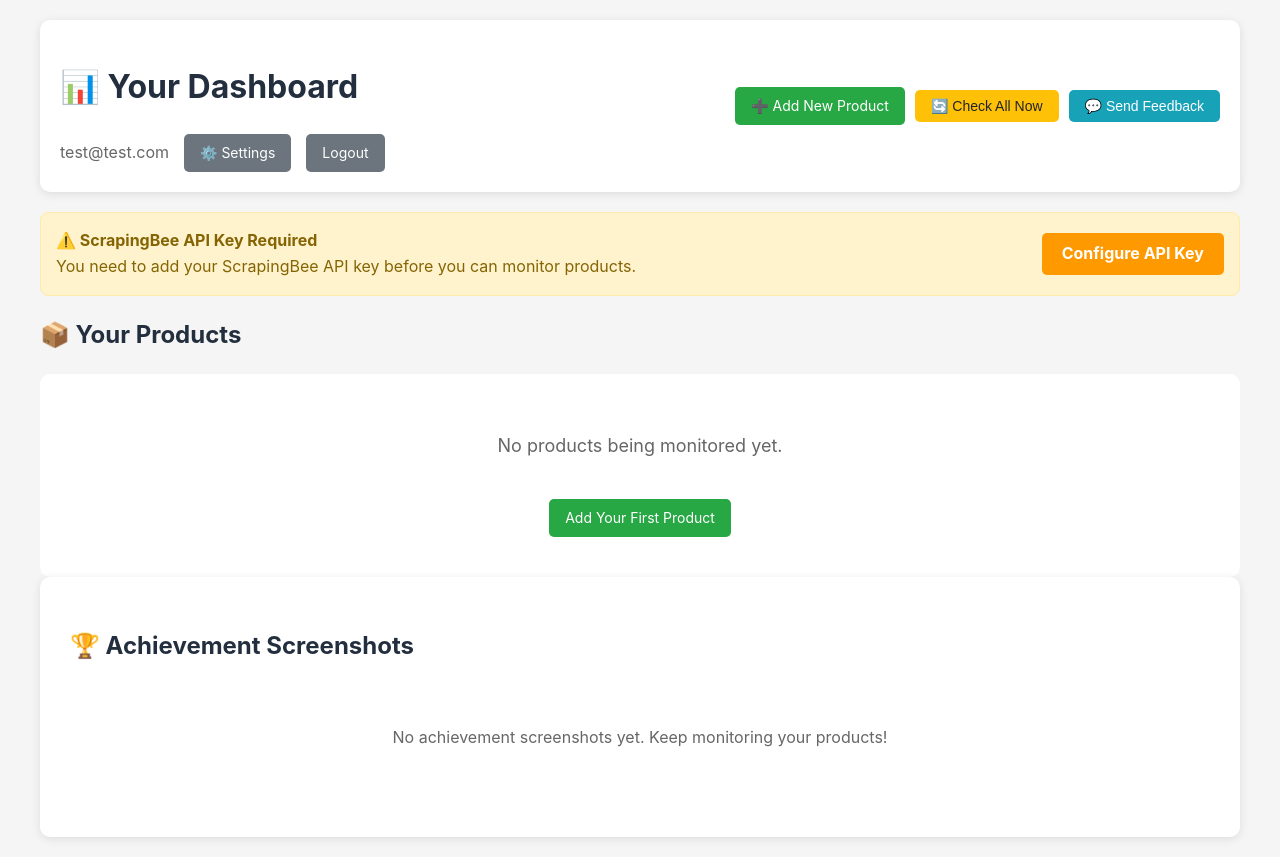
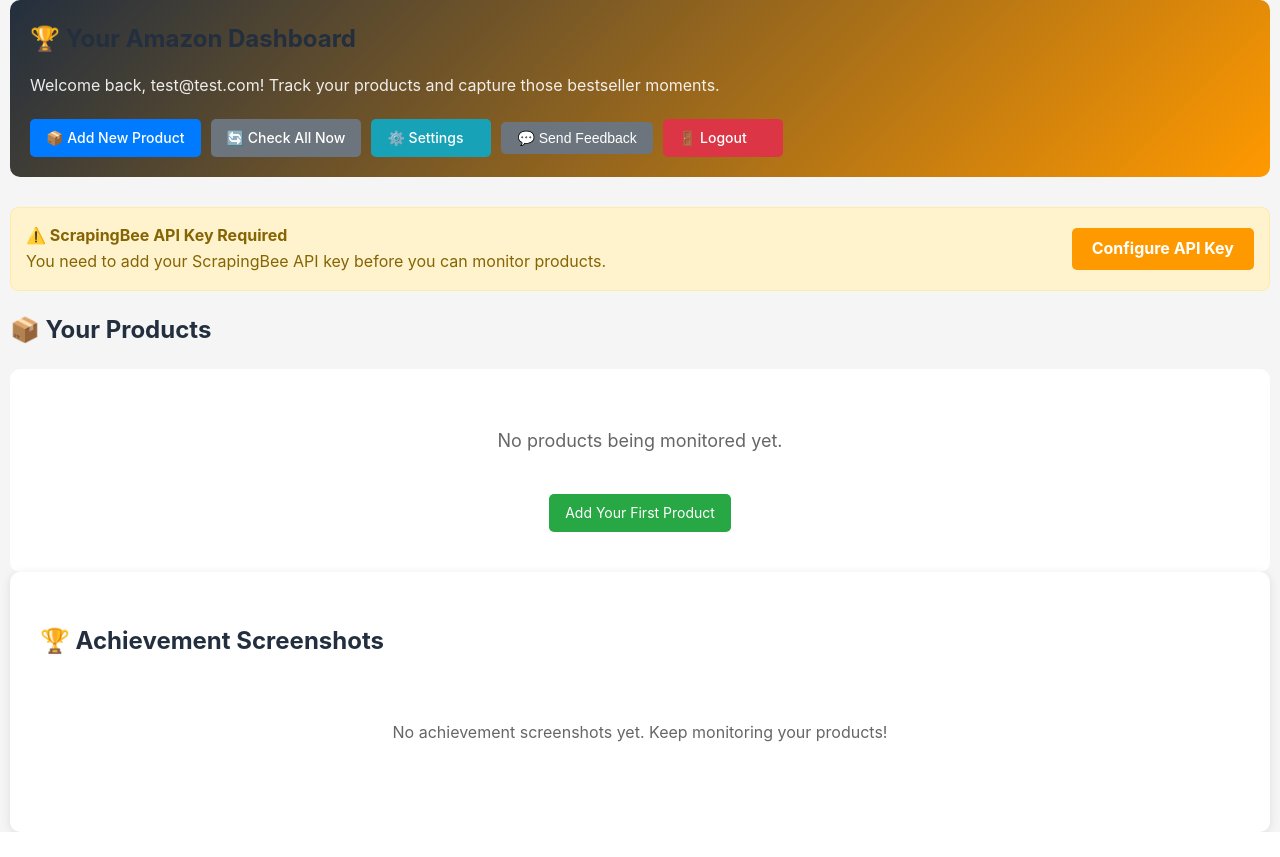
Before and after one commit to SodaCatStudio/amazon-screenshot-tracker, a Flask app: page /dashboard in a window 1280 px wide. After the commit the page ends 832 px from the top, so only its background shows below. Run offline with Flask 3, Linux system fonts and the light colour scheme; a user stored in the database is signed in; data that the repository does not hold is empty; some libraries are stand-ins or nearby versions.

Commit message:
Fix CSS syntax error

```diff
--- a/templates/dashboard.html
+++ b/templates/dashboard.html
@@ -64,20 +64,73 @@
         }
 
         .dashboard-header {
-            background: white;
+            background: linear-gradient(135deg, #232f3e 0%, #ff9900 100%);
             padding: 20px;
+            margin-bottom: 30px;
             border-radius: 10px;
-            box-shadow: 0 2px 10px rgba(0,0,0,0.1);
-            margin-bottom: 20px;
+            color: white;
+            position: relative;
+            width: 100%;
+            box-sizing: border-box;
+        }
+
+        .dashboard-header h1 {
+            margin: 0 0 15px 0;
+            font-size: 24px;
+        }
+
+        .dashboard-header p {
+            margin: 0 0 20px 0;
+            opacity: 0.9;
+        }
+
+        /* Button container - ensure it stays within bounds */
+        .dashboard-actions {
             display: flex;
-            justify-content: space-between;
+            flex-wrap: wrap;
+            gap: 10px;
+            justify-content: flex-start;
             align-items: center;
+            width: 100%;
+            box-sizing: border-box;
         }
-        .header-buttons {
-            display: flex;
-            gap: 10px;
-            align-items: center;
+
+        /* Individual button styling */
+        .dashboard-actions .btn {
+            padding: 8px 16px;
+            font-size: 14px;
+            border-radius: 5px;
+            text-decoration: none;
+            font-weight: 500;
+            border: none;
+            cursor: pointer;
+            transition: all 0.3s ease;
+            white-space: nowrap;
+            box-sizing: border-box;
+            min-width: fit-content;
         }
+
+        .btn-primary {
+            background-color: #ff9900;
+            color: white;
+        }
+
+        .btn-secondary {
+            background-color: rgba(255, 255, 255, 0.2);
+            color: white;
+            border: 1px solid rgba(255, 255, 255, 0.3);
+        }
+
+        .btn-danger {
+            background-color: #dc3545;
+            color: white;
+        }
+
+        .btn-info {
+            background-color: #17a2b8;
+            color: white;
+        }
+
         .user-info {
             display: flex;
             align-items: center;
@@ -409,14 +462,142 @@
             border-radius: 8px;
         }
 
-        /* Mobile responsive adjustments */
-        @media (max-width: 600px) {
-            .modal-content {
-                width: 95%;
-                margin: 2vh auto;
-                padding: 20px;
-                max-height: 95vh;
+        /* Mobile-specific responsive styles */
+        @media (max-width: 768px) {
+            input, textarea, select {
+                font-size: 16px; /* Prevents zoom on iOS */
             }
+
+            .dashboard-header {
+                padding: 15px;
+                margin: 10px;
+                border-radius: 8px;
+                /* Ensure it doesn't overflow on mobile */
+                max-width: calc(100vw - 20px);
+                overflow: hidden;
+            }
+
+            .dashboard-header h1 {
+                font-size: 20px;
+                line-height: 1.2;
+            }
+
+            .dashboard-header p {
+                font-size: 14px;
+                margin-bottom: 15px;
+            }
+
+            .dashboard-actions {
+                /* Stack buttons vertically on small screens */
+                flex-direction: column;
+                align-items: stretch;
+                gap: 8px;
+            }
+
+            .dashboard-actions .btn {
+                width: 100%;
+                text-align: center;
+                padding: 12px 16px;
+                font-size: 14px;
+                /* Ensure buttons don't overflow */
+                max-width: 100%;
+                box-sizing: border-box;
+            }
+        }
+
+        /* Very small mobile screens */
+        @media (max-width: 480px) {
+            .dashboard-header {
+                padding: 12px;
+                margin: 5px;
+            }
+
+            .dashboard-header h1 {
+                font-size: 18px;
+            }
+
+            .dashboard-header p {
+                font-size: 13px;
+            }
+
+            .dashboard-actions .btn {
+                padding: 10px 12px;
+                font-size: 13px;
+            }
+        }
+
+        /* Tablet landscape */
+        @media (min-width: 769px) and (max-width: 1024px) {
+            .dashboard-actions {
+                /* Two buttons per row on tablets */
+                display: grid;
+                grid-template-columns: 1fr 1fr;
+                gap: 10px;
+            }
+
+            .dashboard-actions .btn {
+                width: 100%;
+                text-align: center;
+            }
+        }
+
+        /* Large screens */
+        @media (min-width: 1025px) {
+            .dashboard-actions {
+                /* Horizontal layout on desktop */
+                flex-direction: row;
+                justify-content: flex-start;
+                flex-wrap: wrap;
+            }
+
+            .dashboard-actions .btn {
+                width: auto;
+                min-width: 120px;
+            }
+        }
+
+        /* Additional safety measures */
+        .container, .main-content {
+            max-width: 100%;
+            overflow-x: hidden;
+            box-sizing: border-box;
+            padding-left: 10px;
+            padding-right: 10px;
+        }
+
+        /* Ensure the entire page is mobile-friendly */
+        body {
+            margin: 0;
+            padding: 0;
+            box-sizing: border-box;
+            overflow-x: hidden;
+        }
+
+        *, *::before, *::after {
+            box-sizing: border-box;
+        }
+
+        /* Touch device specific improvements */
+        .touch-device .btn {
+            min-height: 44px; /* iOS recommended touch target */
+            touch-action: manipulation; /* Prevent zoom on double tap */
+        }
+
+        .touch-device .btn:active {
+            transform: scale(0.95);
+            transition: transform 0.1s ease;
+        }
+
+        /* Prevent horizontal scroll on mobile */
+        html, body {
+            overflow-x: hidden;
+            width: 100%;
+        }
+
+        /* Ensure viewport meta tag is working */
+        @viewport {
+            width: device-width;
+            initial-scale: 1;
         }
     </style>
 </head>
@@ -440,22 +621,30 @@
         {% endwith %}
 
         <div class="dashboard-header">
-            <div>
-                <h1>📊 Your Dashboard</h1>
-                <div class="user-info">
-                    <p style="color: #666; margin: 0;">{{ email }}</p>
-                    <a href="{{ url_for('settings') }}" class="btn btn-secondary">⚙️ Settings</a>
-                    <a href="{{ url_for('auth.logout') }}" class="btn btn-secondary">Logout</a>
-                </div>
-            </div>
-            <div class="header-buttons">
-                <a href="{{ url_for('add_product_form') }}" class="btn btn-success">➕ Add New Product</a>
-                <button onclick="checkAllProducts()" class="btn btn-warning">🔄 Check All Now</button>
-                <button onclick="showFeedbackModal()"
-                        class="btn btn-info"
-                        style="background-color: #17a2b8; color: white;">
-                   💬 Send Feedback
+            <h1>🏆 Your Amazon Dashboard</h1>
+            <p>Welcome back, {{ email }}! Track your products and capture those bestseller moments.</p>
+
+            <!-- Properly contained button group -->
+            <div class="dashboard-actions">
+                <a href="{{ url_for('add_product_form') }}" class="btn btn-primary">
+                    📦 Add New Product
+                </a>
+
+                <a href="#" onclick="checkAllProducts()" class="btn btn-secondary">
+                    🔄 Check All Now
+                </a>
+
+                <a href="{{ url_for('settings') }}" class="btn btn-info">
+                    ⚙️ Settings
+                </a>
+
+                <button onclick="showFeedbackModal()" class="btn btn-secondary">
+                    💬 Send Feedback
                 </button>
+
+                <a href="{{ url_for('auth.logout') }}" class="btn btn-danger">
+                    🚪 Logout
+                </a>
             </div>
         </div>
 
@@ -927,33 +1116,55 @@
                 });
         }
 
+        // Improved mobile button handling
         function checkAllProducts() {
-            const button = event.target;
-            button.disabled = true;
-            button.textContent = 'Checking...';
+            const btn = event.target;
+            btn.innerHTML = '⏳ Checking...';
+            btn.disabled = true;
 
-            fetch('/check_products', {
-                headers: {
-                    'X-CSRFToken': csrfToken
-                }
-            })
+            fetch('/check_products')
                 .then(response => response.json())
                 .then(data => {
                     if (data.status) {
-                        alert('Products checked successfully! Refreshing page...');
-                        location.reload();
+                        btn.innerHTML = '✅ Complete!';
+                        setTimeout(() => {
+                            btn.innerHTML = '🔄 Check All Now';
+                            btn.disabled = false;
+                            location.reload();
+                        }, 2000);
                     } else {
-                        alert('Error checking products: ' + (data.error || 'Unknown error'));
+                        throw new Error(data.error || 'Unknown error');
                     }
                 })
                 .catch(error => {
-                    alert('Error checking products: ' + error);
-                })
-                .finally(() => {
-                    button.disabled = false;
-                    button.textContent = '🔄 Check All Now';
+                    btn.innerHTML = '❌ Failed';
+                    console.error('Error:', error);
+                    setTimeout(() => {
+                        btn.innerHTML = '🔄 Check All Now';
+                        btn.disabled = false;
+                    }, 3000);
                 });
         }
+
+        // Mobile-friendly touch handling
+        document.addEventListener('DOMContentLoaded', function() {
+            // Add touch-friendly class to buttons on mobile
+            if ('ontouchstart' in window) {
+                document.body.classList.add('touch-device');
+
+                // Add better touch feedback
+                const buttons = document.querySelectorAll('.btn');
+                buttons.forEach(btn => {
+                    btn.addEventListener('touchstart', function() {
+                        this.style.transform = 'scale(0.95)';
+                    });
+
+                    btn.addEventListener('touchend', function() {
+                        this.style.transform = 'scale(1)';
+                    });
+                });
+            }
+        });
     </script>
 </body>
 </html>
```
